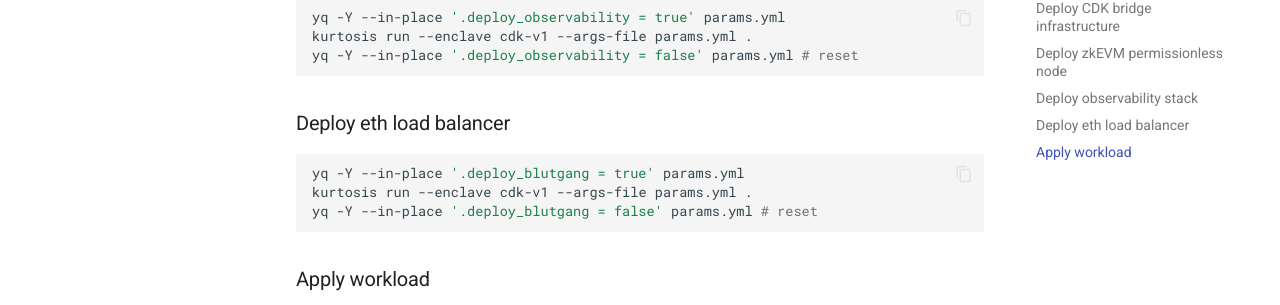
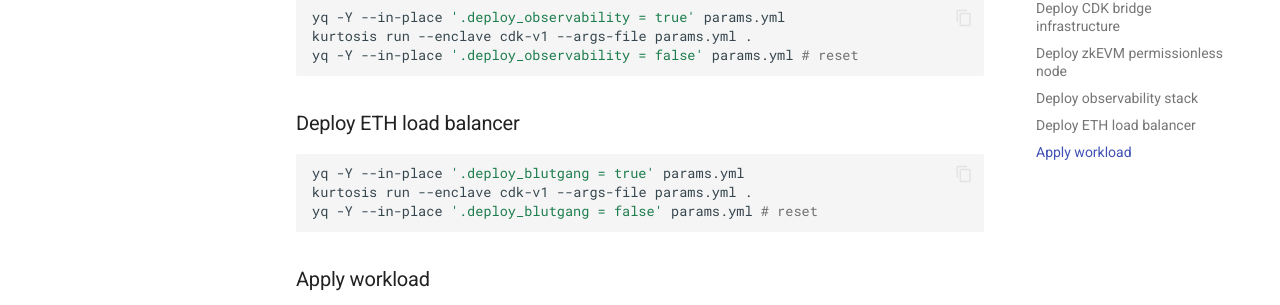
Before and after one commit to 0xPolygon/kurtosis-cdk, an MkDocs documentation site: the page built from docs/quickstart/breakdown-deployment.md, in a window 1280 px wide and 900 px high, scrolled down 1954 px. Shown: the part 352-657 px from the top of the window. Built offline with MkDocs 1.6.1 and Material for MkDocs 9.7.7, drawn with Linux system fonts in a browser that asks for light colours.

````diff
--- a/docs/quickstart/breakdown-deployment.md
+++ b/docs/quickstart/breakdown-deployment.md
@@ -96,7 +96,7 @@ kurtosis run --enclave cdk-v1 --args-file params.yml .
 yq -Y --in-place '.deploy_observability = false' params.yml # reset
 ```
 
-### Deploy eth load balancer
+### Deploy ETH load balancer
 
 ```sh
 yq -Y --in-place '.deploy_blutgang = true' params.yml
````
